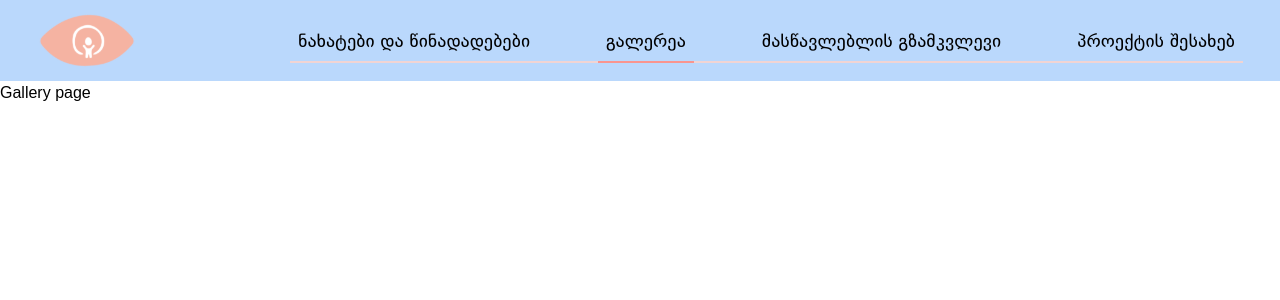
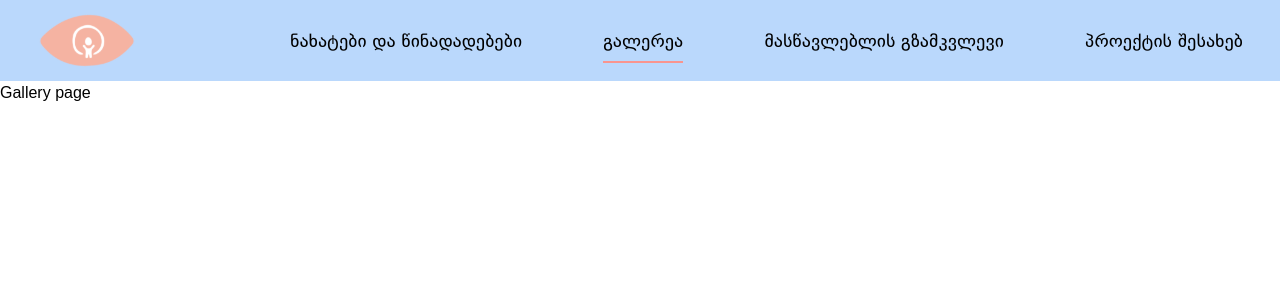
Before and after one commit to Mind1a/visual_storytelling_25.1, a Next.js app: page /gallery in a window 1280 px wide. Shown: the top 300 px of the page. Built offline with nearby package versions, Linux system fonts and the light colour scheme.

Commit message:
fix/fix header animation

```diff
--- a/features/common/components/Header.tsx
+++ b/features/common/components/Header.tsx
@@ -31,13 +31,11 @@ export default function Header() {
 
       <nav className="hidden max-w-[1001px] flex-1 pl-12 [@media(min-width:1068px)]:block">
         <ul className="relative flex items-center justify-between font-[DejaVu-Sans] text-lg">
-          <div className="absolute right-0 bottom-[-8px] left-0 h-[2px] bg-[#f1d4d3]" />
-
           {routes.map((route, index) => {
             const isActive = pathname === route.path
 
             return (
-              <li key={index} className="relative px-2">
+              <li key={index} className="relative">
                 <Link href={route.path} className="relative z-10 pb-2">
                   {route.label}
                 </Link>
@@ -45,7 +43,7 @@ export default function Header() {
                   <motion.div
                     layoutId="active-underline"
                     className="absolute right-0 bottom-[-8px] left-0 h-[2px] bg-[#F9958F]"
-                    transition={{ type: "spring", stiffness: 500, damping: 30 }}
+                    transition={{ type: "spring", duration: 0.5 }}
                   />
                 )}
               </li>
```
